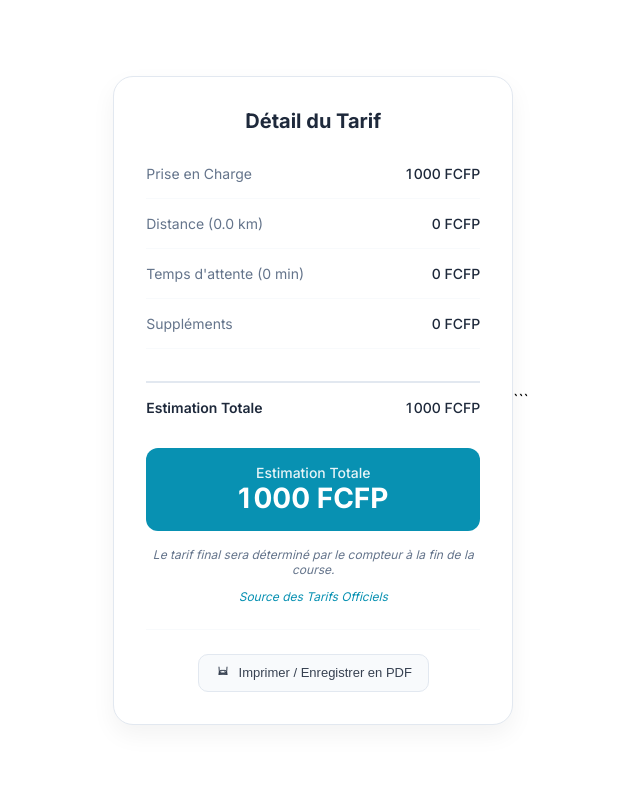
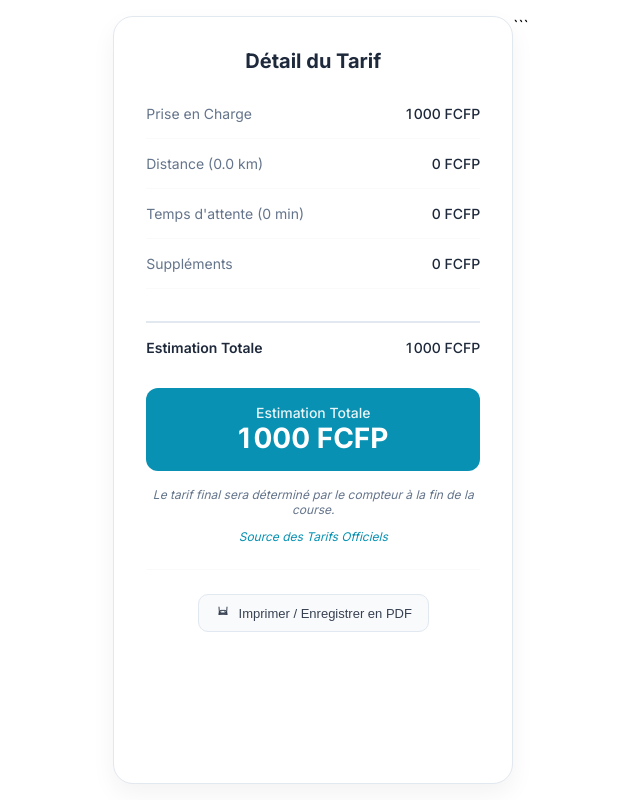
Before and after one commit to nativeland075-dev/3-part-Taxi-Calculator, a plain HTML site: page détail.html in a window 1280 px wide. Shown: the whole page, without its empty margins (319-959 px from the left). Drawn offline with Linux system fonts and the light colour scheme.

Commit message:
Update détail.html

````diff
--- a/détail.html
+++ b/détail.html
@@ -11,7 +11,7 @@
         :root { --primary-color: #0891b2; --light-gray: #f8fafc; --medium-gray: #e2e8f0; --dark-gray: #374151; --text-color: #1e293b; --subtle-text: #64748b; }
         * { margin: 0; padding: 0; box-sizing: border-box; }
         html, body { height: 100%; }
-        body { font-family: 'Inter', sans-serif; background-color: transparent; padding: 16px; display: flex; justify-content: center; align-items: center; }
+        body { font-family: 'Inter', sans-serif; background-color: transparent; padding: 16px; display: flex; justify-content: center; }
         .calculator-card { background: white; border-radius: 20px; box-shadow: 0 10px 25px rgba(0, 0, 0, 0.05); border: 1px solid var(--medium-gray); padding: 32px; width: 100%; max-width: 400px; display: flex; flex-direction: column; }
         .card-title { color: var(--text-color); font-size: 20px; font-weight: 700; text-align: center; margin-bottom: 32px; }
         .breakdown-item { display: flex; justify-content: space-between; align-items: center; margin-bottom: 16px; padding-bottom: 16px; border-bottom: 1px solid var(--light-gray); }
@@ -259,4 +259,5 @@
         });
     </script>
 </body>
+
 </html>```
````
